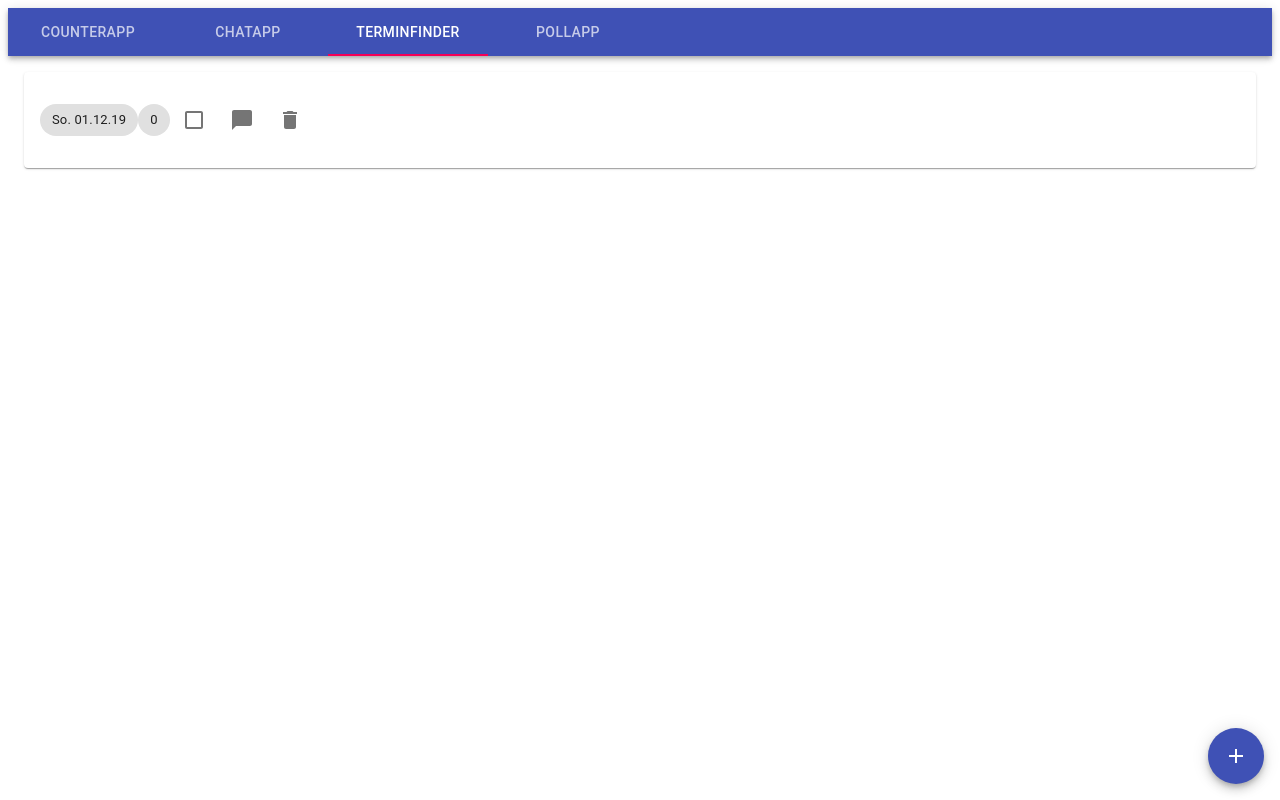
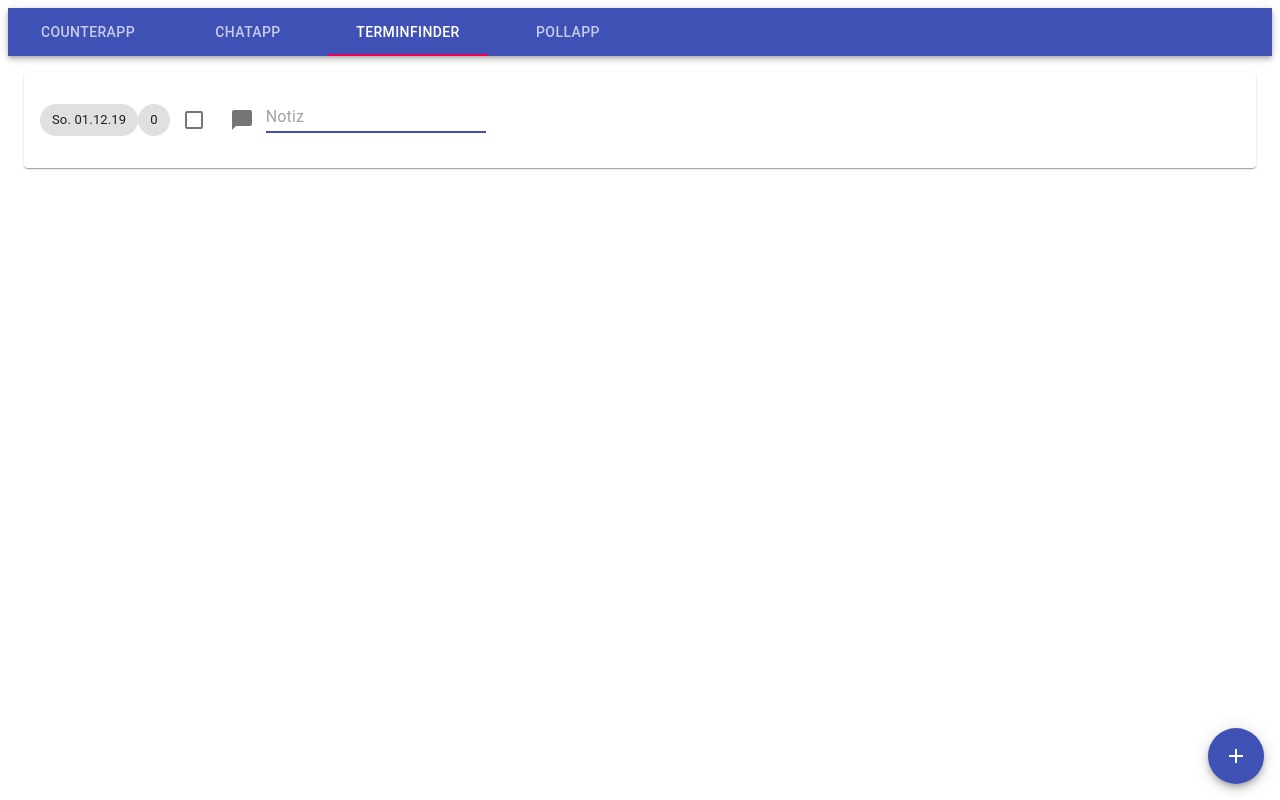
Before and after one commit to Axillarator/react-dojo, a React (Create React App) app: page / in a window 1280 px wide. Both pictures are taken after a click on the button 241 px from the left and 120 px from the top of the page. Built offline with nearby package versions, Linux system fonts and the light colour scheme.

Commit message:
sketch message for date suggestion

```diff
--- a/src/Components/Termin/DateProposal.tsx
+++ b/src/Components/Termin/DateProposal.tsx
@@ -4,11 +4,12 @@ import IconButton from "@material-ui/core/IconButton";
 import DeleteIcon from '@material-ui/icons/Delete';
 import ChatBubbleIcon from '@material-ui/icons/ChatBubble';
 import * as React from "react";
-import {MouseEventHandler} from "react";
+import {MouseEventHandler, useState} from "react";
 
 
 import {MaterialUiPickersDate} from "@material-ui/pickers/typings/date";
 import Vote from "./Vote";
+import {TextField} from "@material-ui/core";
 
 
 interface Props {
@@ -21,8 +22,12 @@ interface Props {
 
 export default function DateProposal(props: Props) {
 
+    const [inputValue, setInput] = useState<String>("");
+    const [messageVisible, toggleMessage] = useState<boolean>(false);
+
     return (
         <div>
+            <form>
                 {(props.selectedStartDate!! < props.selectedEndDate!!) ?
                     <Chip
                         label={props.selectedStartDate!!.format("dd. DD.MM.YY") + " - " + props.selectedEndDate!!.format("dd. DD.MM.YY")}
@@ -41,16 +46,30 @@ export default function DateProposal(props: Props) {
                     onClick={props.handleCheck}
                 />
                 <Tooltip title="Notiz hinzufügen">
-                <IconButton aria-label="Notiz hinzufügen">
+                    <IconButton
+                        aria-label="Notiz hinzufügen"
+                        onClick={() => toggleMessage(!messageVisible)}>
                         <ChatBubbleIcon/>
                     </IconButton>
                 </Tooltip>
+                {messageVisible ?
+                    <TextField
+                        placeholder="Notiz"
+                        margin='dense'
+                        autoFocus={true}
+                        inputProps={{
+                            maxLength: 20
+                        }}
+                        value={inputValue}
+                        onChange={e => setInput(e.target.value)}
+                    />
+                    :
                     <Tooltip title="Vorschlag entfernen">
                         <IconButton aria-label="delete" onClick={props.onDelete}>
                             <DeleteIcon/>
                         </IconButton>
-            </Tooltip>
-
+                    </Tooltip>}
+            </form>
         </div>
     )
 }
```
Lines whose indentation alone changed are shown as unchanged.
